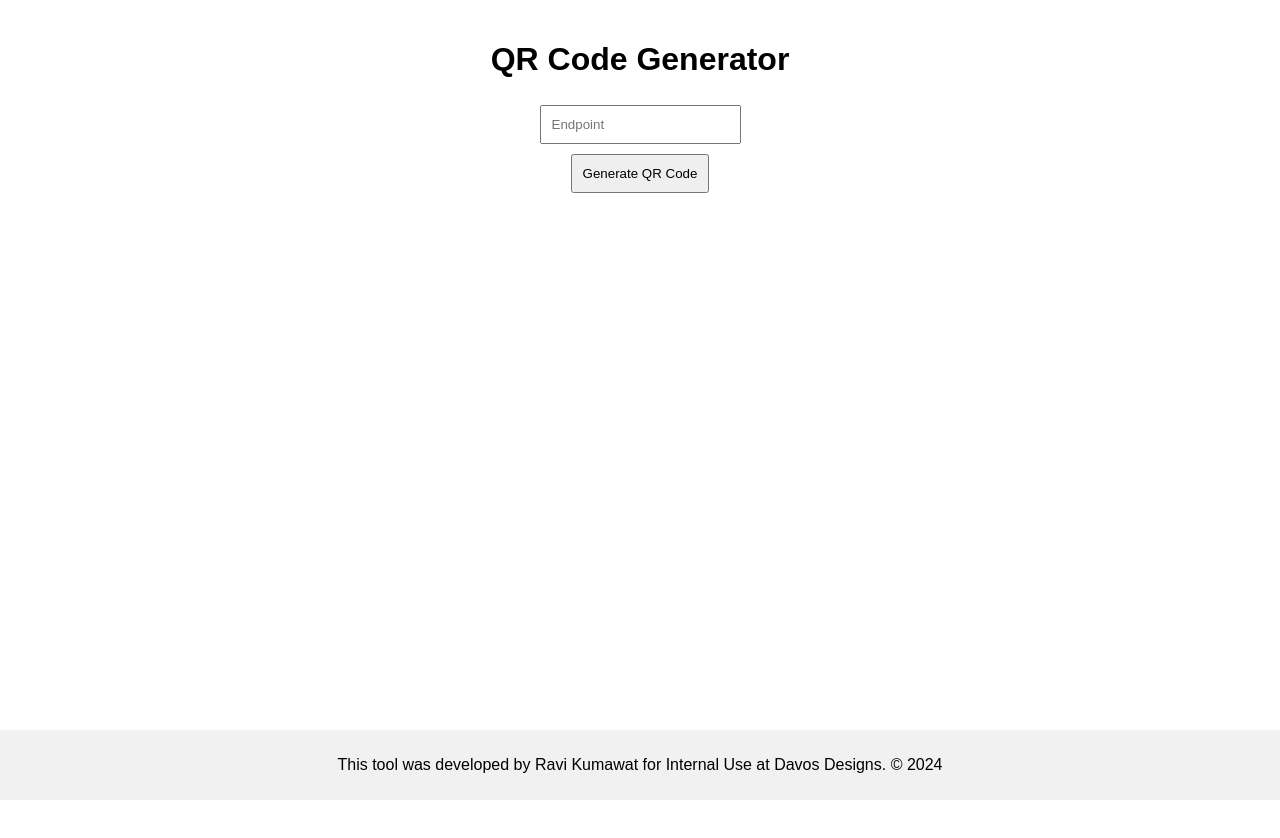
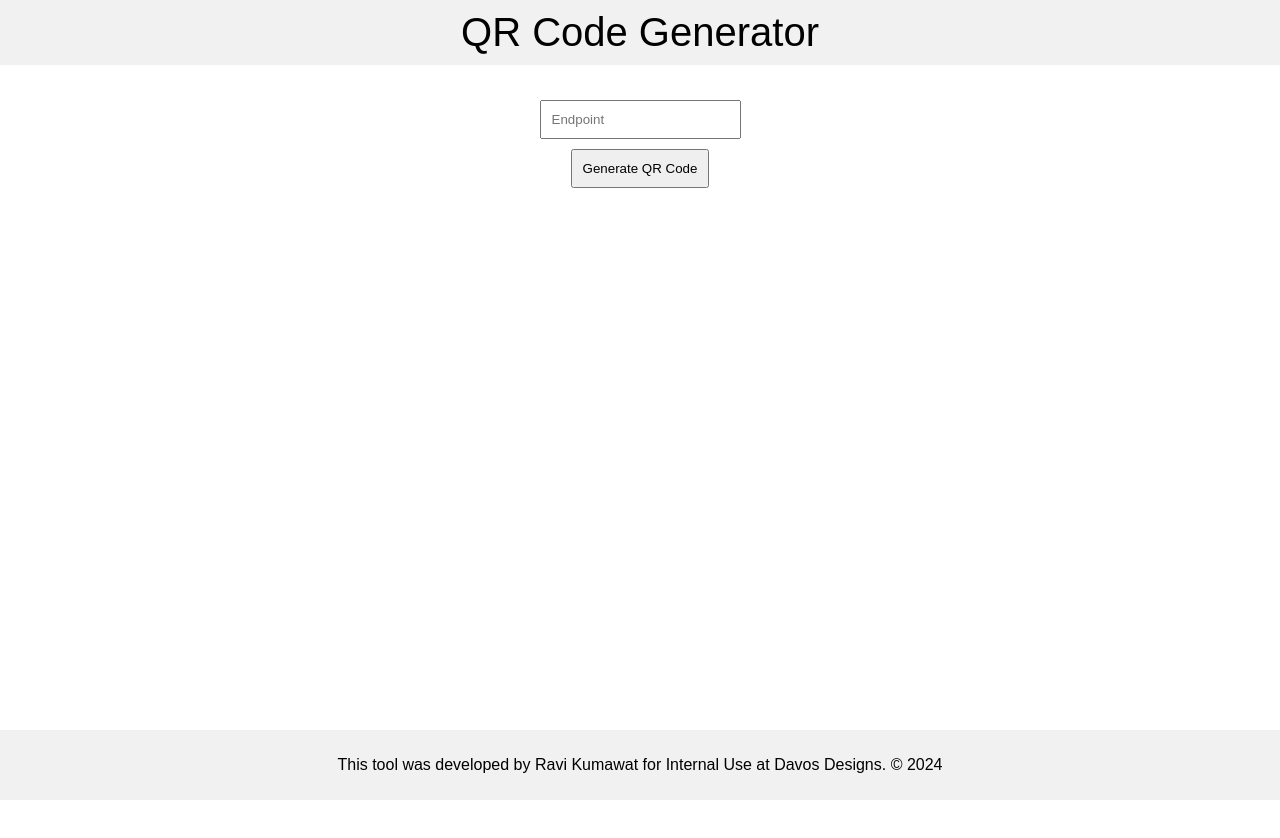
Before and after one commit to ravikumawat7716/davos-qr-generator, a plain HTML site: page index.html in a window 1280 px wide. After the commit the page ends 800 px from the top, so only its background shows below. Drawn offline with Linux system fonts and the light colour scheme.

Commit message:
ui improvements

```diff
--- a/index.html
+++ b/index.html
@@ -10,15 +10,25 @@
             display: flex;
             flex-direction: column;
             align-items: center;
-            padding: 20px;
+            /* Spadding: 20px; */
             margin: 0;
             min-height: 100vh;
+        }
+        header {
+            text-align: center;
+            width: 100vw;
+            /* position: absolute; */
+            background: #f1f1f1;
+            margin-bottom: 30px;
+            font-size: 40px;
+            padding: 10px;
         }
         .container {
             display: flex;
             flex-direction: column;
             align-items: center;
             flex-grow: 1;
+            align-self: center;
         }
         input, button {
             margin: 5px;
@@ -39,8 +49,9 @@
     </style>
 </head>
 <body>
+    <header>QR Code Generator</header>
+
     <div class="container">
-        <h1>QR Code Generator</h1>
         <input type="text" id="endpoint" placeholder="Endpoint" />
         <button onclick="generateQRCode()">Generate QR Code</button>
         <div id="qr-code"></div>
```
